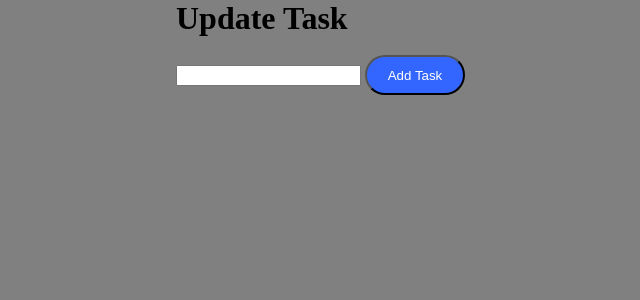
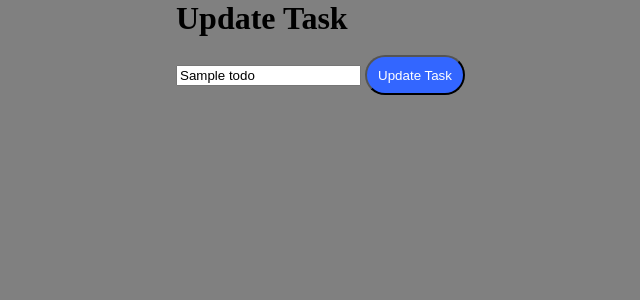
Before and after one commit to F-aizan/flask-app, a Flask app: page /update/1 in a window 1280 px wide. Shown: the top 300 px of the page, without its empty margins (324-964 px from the left). Run offline with Flask 2, Linux system fonts and the light colour scheme; tables that the repository leaves empty hold one stand-in row (values such as "Sample post").

Commit message:
Second commit

```diff
--- a/app.py
+++ b/app.py
@@ -42,10 +42,10 @@ def delete(id):
 
 @app.route('/update/<int:id>',methods=['GET','POST'])
 def update(id):
-    task = todo.query.get_or_404(id)
+    task_to_update = todo.query.get_or_404(id)
 
     if request.method == 'POST':
-        task.name = request.form['content']
+        task_to_update.name = request.form['content']
         try:
             db.session.commit()
             return redirect('/')
@@ -53,6 +53,6 @@ def update(id):
         except:
             return "There was a problem in updating"
     else:
-        return render_template('update.html', task=task)
+        return render_template('update.html', task=task_to_update)
 if __name__=='__main__':
     app.run(debug=True)
--- a/templates/update.html
+++ b/templates/update.html
@@ -27,9 +27,9 @@
 <div class='content'>
     <h1>Update Task</h1><br>
     <div id="form">
-    <form action="/" method="POST">
-        <input type="text" name="content" id="content">
-        <input type="submit" value="Add Task" id="submit">
+    <form action="/update/{{task.id}}" method="POST">
+        <input type="text" name="content" id="content" value="{{task.name}}">
+        <input type="submit" value="Update Task" id="submit">
     </form>
     </div>
 </div>
```
Also changed, not shown: templates/index.html (+13 -4 lines), mydata.db.
